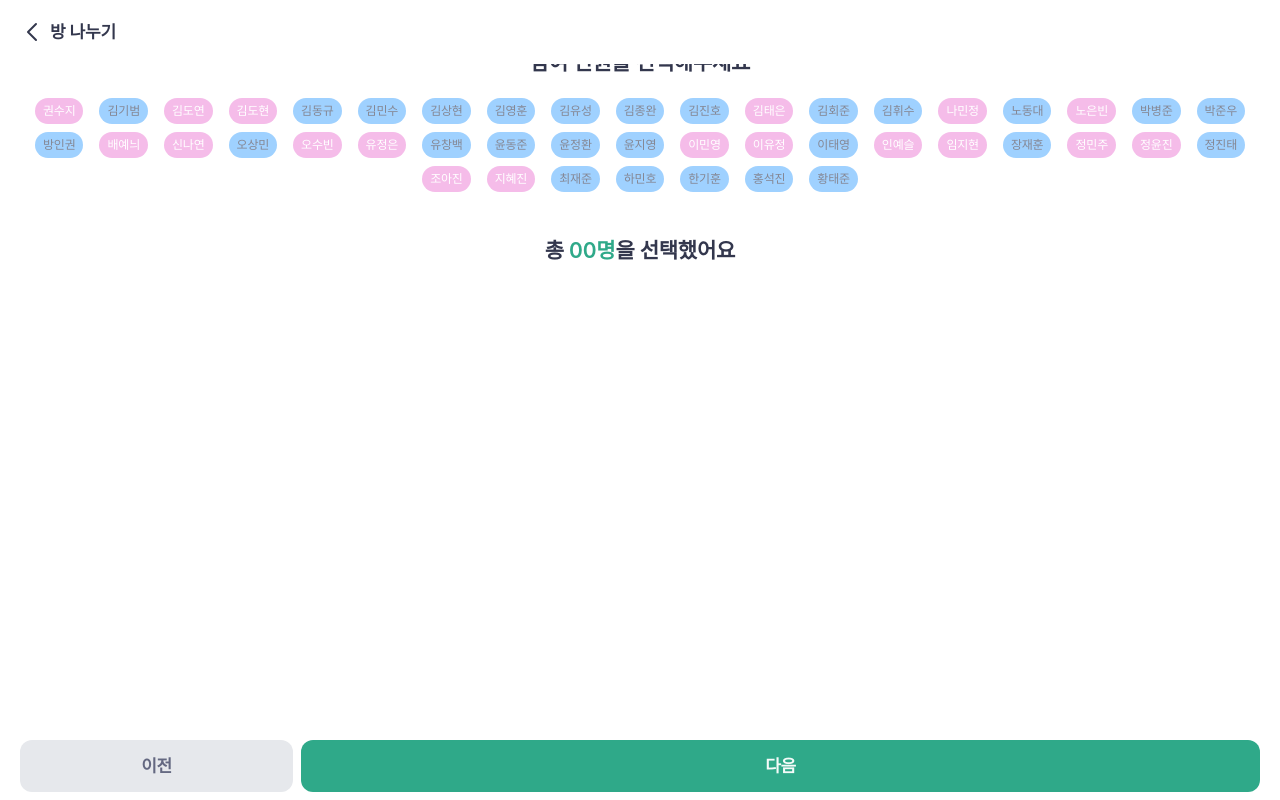
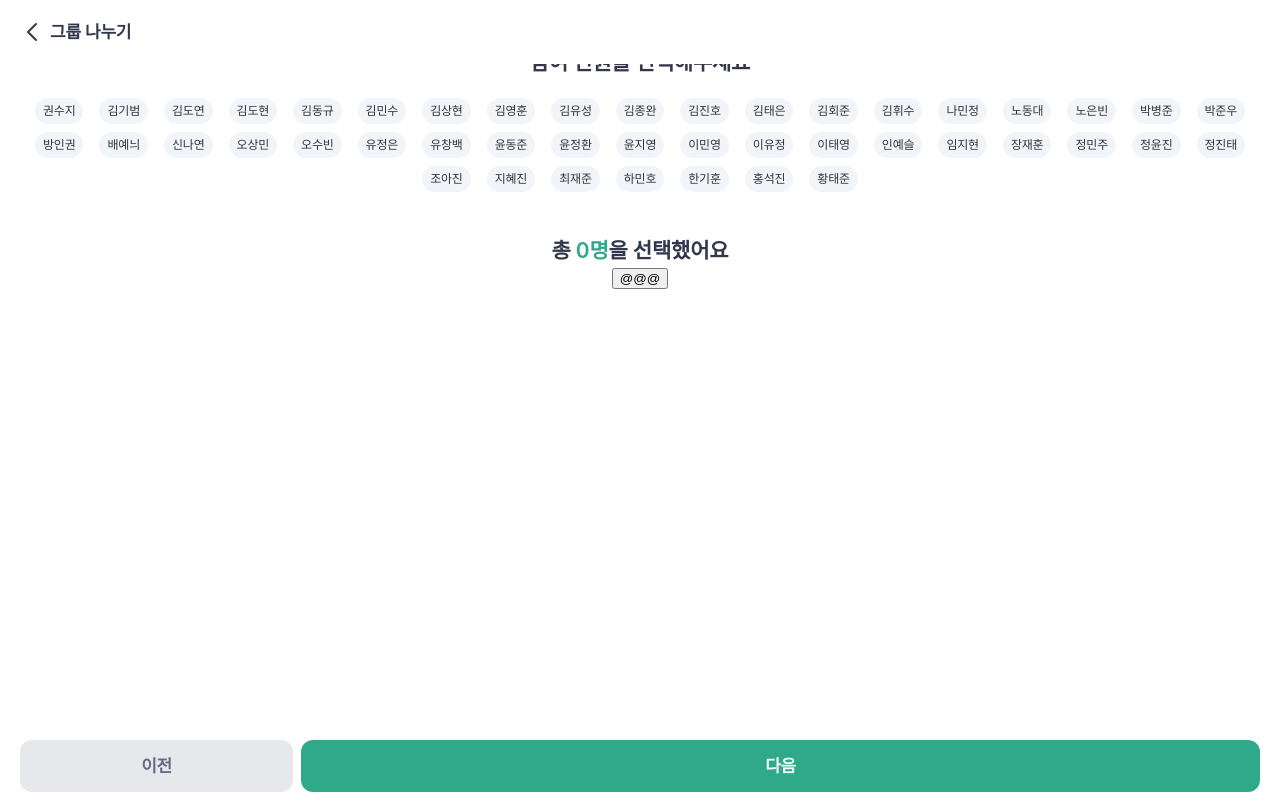
Before and after one commit to jinokiim/goldmoon, a Next.js app: page /main/organize in a window 1280 px wide. Both pictures are taken after a click on the button "다음". Built offline with nearby package versions, Linux system fonts and the light colour scheme.

Commit message:
edit organize feature

```diff
--- a/src/components/organize/FinalStep.tsx
+++ b/src/components/organize/FinalStep.tsx
@@ -17,7 +17,7 @@ export function FinalStep() {
       <Box sx={{ px: 2.5 }}>
         <Box sx={{ pt: 3, mb: 2 }}>
           <Typography variant="h6" align="center">
-            00명의 인원을 00개의 방으로 나누었어요
+            00명의 인원을 00개의 그룹으로 나누었어요
           </Typography>
         </Box>
         <Box sx={{ pb: 5, mx: 2 }}>
@@ -48,7 +48,7 @@ export function FinalStep() {
                         color: COLORS.secondary700
                       }}
                     >
-                      1번방
+                      1번 그룹
                     </Typography>
                     <Typography>124234</Typography>
                     <Typography>124234</Typography>
--- a/src/components/organize/SecondStep.tsx
+++ b/src/components/organize/SecondStep.tsx
@@ -1,4 +1,4 @@
-import { useEffect } from 'react';
+import { useEffect, useState } from 'react';
 
 import { Box, Button, Grid, Stack, Typography, SxProps, Badge } from '@mui/material';
 import Card from '../Card';
@@ -6,13 +6,32 @@ import { COLORS } from '@/src/theme/palette';
 import RandomIcon from '@/src/assets/menu/random_icon';
 import BalanceIcon from '@/src/assets/menu/balance_icon';
 import { memberType } from '@/src/pages/main/members';
+import { MyTeamProps } from '@/src/pages/main/organize';
 
 //--------------------------------------------------------------------------
 
-export function SecondStep({ members }: { members: memberType[] }) {
+export function SecondStep({
+  members,
+  value,
+  selectedMembers,
+  onChange,
+  handleSelectedMembers,
+  onPrev,
+  onNext
+}: {
+  members: memberType[];
+  value: MyTeamProps;
+  selectedMembers: string[];
+  onPrev?: () => void;
+  onNext?: () => void;
+  onChange: (data: Partial<MyTeamProps>) => void;
+  handleSelectedMembers: (data: string) => void;
+}) {
+  const filteredMembers = members.filter((member) => selectedMembers.includes(member.name));
+
   useEffect(() => {
-    console.log(members);
-  }, []);
+    console.log(value);
+  }, [filteredMembers]);
 
   return (
     <>
@@ -32,11 +51,23 @@ export function SecondStep({ members }: { members: memberType[] }) {
                   badgeContent={
                     <Typography
                       variant="badgeLabelMedium"
-                      color={item.gender === 'm' ? COLORS.text600 : COLORS.white}
+                      color={
+                        item.gender === 'm' && selectedMembers.indexOf(item.name) !== -1
+                          ? COLORS.text600
+                          : item.gender === 'f' && selectedMembers.indexOf(item.name) !== -1
+                          ? COLORS.white
+                          : COLORS.black
+                      }
                     >
                       {item.name}
                     </Typography>
                   }
+                  onClick={() => {
+                    handleSelectedMembers(item.name);
+                    console.log(item);
+                    console.log('selectedMembers', selectedMembers);
+                    console.log(selectedMembers.includes(item.name));
+                  }}
                   sx={{
                     mx: 1,
                     my: 0.5,
@@ -44,7 +75,12 @@ export function SecondStep({ members }: { members: memberType[] }) {
                       height: 'unset',
                       padding: '6px 8px !important',
                       borderRadius: '14px',
-                      background: item.gender === 'm' ? COLORS.primary300 : '#F5BCE9'
+                      background:
+                        item.gender === 'm' && selectedMembers.indexOf(item.name) !== -1
+                          ? COLORS.primary300
+                          : item.gender === 'f' && selectedMembers.indexOf(item.name) !== -1
+                          ? '#F5BCE9'
+                          : COLORS.backgroundDefault
                     }
                   }}
                 />
@@ -57,10 +93,19 @@ export function SecondStep({ members }: { members: memberType[] }) {
           <Typography variant="h4">
             총{' '}
             <Box component="span" color={COLORS.secondary700}>
-              00명
+              {selectedMembers.length}명
             </Box>
             을 선택했어요
           </Typography>
+          <button
+            onClick={() => {
+              console.log(selectedMembers);
+              console.log('filteredMembers', filteredMembers);
+              console.log(value);
+            }}
+          >
+            @@@
+          </button>
         </Box>
       </Box>
       <Stack
@@ -74,7 +119,7 @@ export function SecondStep({ members }: { members: memberType[] }) {
           variant="contained"
           color="gray"
           sx={{ flex: 1 }}
-          // onClick={onPrev}
+          onClick={onPrev}
         >
           이전
         </Button>
@@ -83,7 +128,14 @@ export function SecondStep({ members }: { members: memberType[] }) {
           size="large"
           variant="contained"
           sx={{ flex: 4 }}
-          //  onClick={handleNext}
+          onClick={() => {
+            onChange({
+              members: filteredMembers
+            });
+            console.log('value', value);
+            /* @ts-ignore */
+            onNext();
+          }}
         >
           다음
         </Button>
--- a/src/data/membersData.ts
+++ b/src/data/membersData.ts
@@ -231,8 +231,8 @@ export const members = [
       '2023': ['1', '0', '0', '0', '0', '0', '0', '0', '0', '0', '0', '0']
     },
     membership_fee: {
-      '2022': ['0', '0', '0', '0', '0', '0', '0', '0', '0', '0', '0', '0'],
-      '2023': ['0', '0', '0', '0', '0', '0', '0', '0', '0', '0', '0', '0']
+      '2022': ['0', '0', '0', '0', '0', '0', '0', '0', '0', '0', '1', '1'],
+      '2023': ['1', '1', '0', '0', '0', '0', '0', '0', '0', '0', '0', '0']
     },
     reg_date: '2022-06',
     bird: 'ccachi',
@@ -282,8 +282,8 @@ export const members = [
       '2023': ['1', '0', '0', '0', '0', '0', '0', '0', '0', '0', '0', '0']
     },
     membership_fee: {
-      '2022': ['0', '0', '0', '0', '0', '0', '0', '0', '0', '0', '0', '0'],
-      '2023': ['0', '0', '0', '0', '0', '0', '0', '0', '0', '0', '0', '0']
+      '2022': ['0', '0', '0', '0', '0', '0', '0', '0', '0', '0', '1', '1'],
+      '2023': ['1', '1', '0', '0', '0', '0', '0', '0', '0', '0', '0', '0']
     },
     reg_date: '2022-09',
     bird: 'ccachi',
@@ -299,8 +299,8 @@ export const members = [
       '2023': ['1', '0', '0', '0', '0', '0', '0', '0', '0', '0', '0', '0']
     },
     membership_fee: {
-      '2022': ['0', '0', '0', '0', '0', '0', '0', '0', '0', '0', '0', '0'],
-      '2023': ['0', '0', '0', '0', '0', '0', '0', '0', '0', '0', '0', '0']
+      '2022': ['0', '0', '0', '0', '0', '0', '0', '0', '0', '0', '1', '1'],
+      '2023': ['1', '1', '0', '0', '0', '0', '0', '0', '0', '0', '0', '0']
     },
     reg_date: '2022-09',
     bird: 'ccachi',
@@ -316,8 +316,8 @@ export const members = [
       '2023': ['1', '0', '0', '0', '0', '0', '0', '0', '0', '0', '0', '0']
     },
     membership_fee: {
-      '2022': ['0', '0', '0', '0', '0', '0', '0', '0', '0', '0', '0', '0'],
-      '2023': ['0', '0', '0', '0', '0', '0', '0', '0', '0', '0', '0', '0']
+      '2022': ['0', '0', '0', '0', '0', '0', '0', '0', '0', '0', '1', '1'],
+      '2023': ['1', '1', '0', '0', '0', '0', '0', '0', '0', '0', '0', '0']
     },
     reg_date: '2022-10',
     bird: 'ccachi',
@@ -418,8 +418,8 @@ export const members = [
       '2023': ['1', '0', '0', '0', '0', '0', '0', '0', '0', '0', '0', '0']
     },
     membership_fee: {
-      '2022': ['0', '0', '0', '0', '0', '0', '0', '0', '0', '0', '0', '0'],
-      '2023': ['0', '0', '0', '0', '0', '0', '0', '0', '0', '0', '0', '0']
+      '2022': ['0', '0', '0', '0', '0', '0', '0', '0', '0', '0', '1', '1'],
+      '2023': ['1', '1', '0', '0', '0', '0', '0', '0', '0', '0', '0', '0']
     },
     reg_date: '2022-11',
     bird: 'ccachi',
@@ -572,7 +572,7 @@ export const members = [
     },
     membership_fee: {
       '2022': ['0', '0', '0', '0', '0', '0', '0', '0', '0', '0', '0', '0'],
-      '2023': ['0', '0', '0', '0', '0', '0', '0', '0', '0', '0', '0', '0']
+      '2023': ['1', '1', '0', '0', '0', '0', '0', '0', '0', '0', '0', '0']
     },
     reg_date: '2023-01',
     bird: 'ccachi',
@@ -589,7 +589,7 @@ export const members = [
     },
     membership_fee: {
       '2022': ['0', '0', '0', '0', '0', '0', '0', '0', '0', '0', '0', '0'],
-      '2023': ['0', '0', '0', '0', '0', '0', '0', '0', '0', '0', '0', '0']
+      '2023': ['1', '1', '0', '0', '0', '0', '0', '0', '0', '0', '0', '0']
     },
     reg_date: '2023-01',
     bird: 'ccachi',
@@ -721,7 +721,7 @@ export const members = [
     birth: '88',
     attendance: {
       '2022': ['0', '0', '0', '0', '0', '0', '0', '0', '0', '0', '0', '0'],
-      '2023': ['0', '0', '0', '0', '0', '0', '0', '0', '0', '0', '0', '0']
+      '2023': ['1', '0', '0', '0', '0', '0', '0', '0', '0', '0', '0', '0']
     },
     membership_fee: {
       '2022': ['0', '0', '0', '0', '0', '0', '0', '0', '0', '0', '0', '0'],
--- a/src/pages/main/organize/index.tsx
+++ b/src/pages/main/organize/index.tsx
@@ -23,12 +23,13 @@ import { FinalStep } from '@/src/components/organize/FinalStep';
 export interface StepProps {
   value: MyTeamProps;
   onPrev?: () => void;
-  onNext?: () => void;
-  onChange?: (data: Partial<MyTeamProps>) => void;
+  onNext: () => void;
+  onChange: (data: Partial<MyTeamProps>) => void;
 }
 export interface MyTeamProps {
   category?: string;
-  members: string;
+  members: memberType[];
+  selectedMembers: string[];
   rooms?: number;
 }
 
@@ -36,12 +37,14 @@ const IndexPage = function () {
   const router = useRouter();
   const [mounted, setMounted] = useState(false);
 
-  const [step, setStep] = useState(1);
+  const [step, setStep] = useState<number>(1);
+  const [selectedMembers, setSelectedMembers] = useState<string[]>([]);
 
   const [sortedMembers, setSortedMembers] = useState<memberType[]>([]);
   const [myTeam, setMyTeam] = useState<MyTeamProps>({
     category: '',
-    members: '',
+    members: [],
+    selectedMembers: [],
     rooms: 0
   });
 
@@ -67,7 +70,15 @@ const IndexPage = function () {
   };
 
   const handleNextStep = () => {
-    setStep((prevState) => ++prevState);
+    setStep(step + 1);
+  };
+
+  const handleSelectedMembers = (member: string) => {
+    if (selectedMembers.includes(member)) {
+      setSelectedMembers(selectedMembers.filter((m) => m !== member));
+    } else {
+      setSelectedMembers([...selectedMembers, member]);
+    }
   };
 
   useEffect(() => {
@@ -79,7 +90,7 @@ const IndexPage = function () {
       <Layout
         header={
           <>
-            <AppHeader onPrev={() => router.push('/main')} onPrevText={'방 나누기'} />
+            <AppHeader onPrev={() => router.push('/main')} onPrevText={'그룹 나누기'} />
           </>
         }
         content={
@@ -88,8 +99,26 @@ const IndexPage = function () {
             {step === 1 && (
               <FirstStep value={myTeam} onChange={handleMyTeam} onNext={handleNextStep} />
             )}
-            {step === 2 && <SecondStep members={sortedMembers} />}
-            {step === 3 && <ThirdStep />}
+            {step === 2 && (
+              <SecondStep
+                members={sortedMembers}
+                value={myTeam}
+                selectedMembers={selectedMembers}
+                onChange={handleMyTeam}
+                handleSelectedMembers={handleSelectedMembers}
+                onPrev={handlePrevStep}
+                onNext={handleNextStep}
+              />
+            )}
+            {step === 3 && (
+              <ThirdStep
+                value={myTeam}
+                selectedMembers={selectedMembers}
+                onChange={handleMyTeam}
+                onPrev={handlePrevStep}
+                onNext={handleNextStep}
+              />
+            )}
             {step === 4 && <FinalStep />}
             {/*  */}
           </Box>
```
Also changed, not shown: src/components/organize/FirstStep.tsx (+7 -5 lines), src/components/organize/ThirdStep.tsx (+57 -13 lines).
